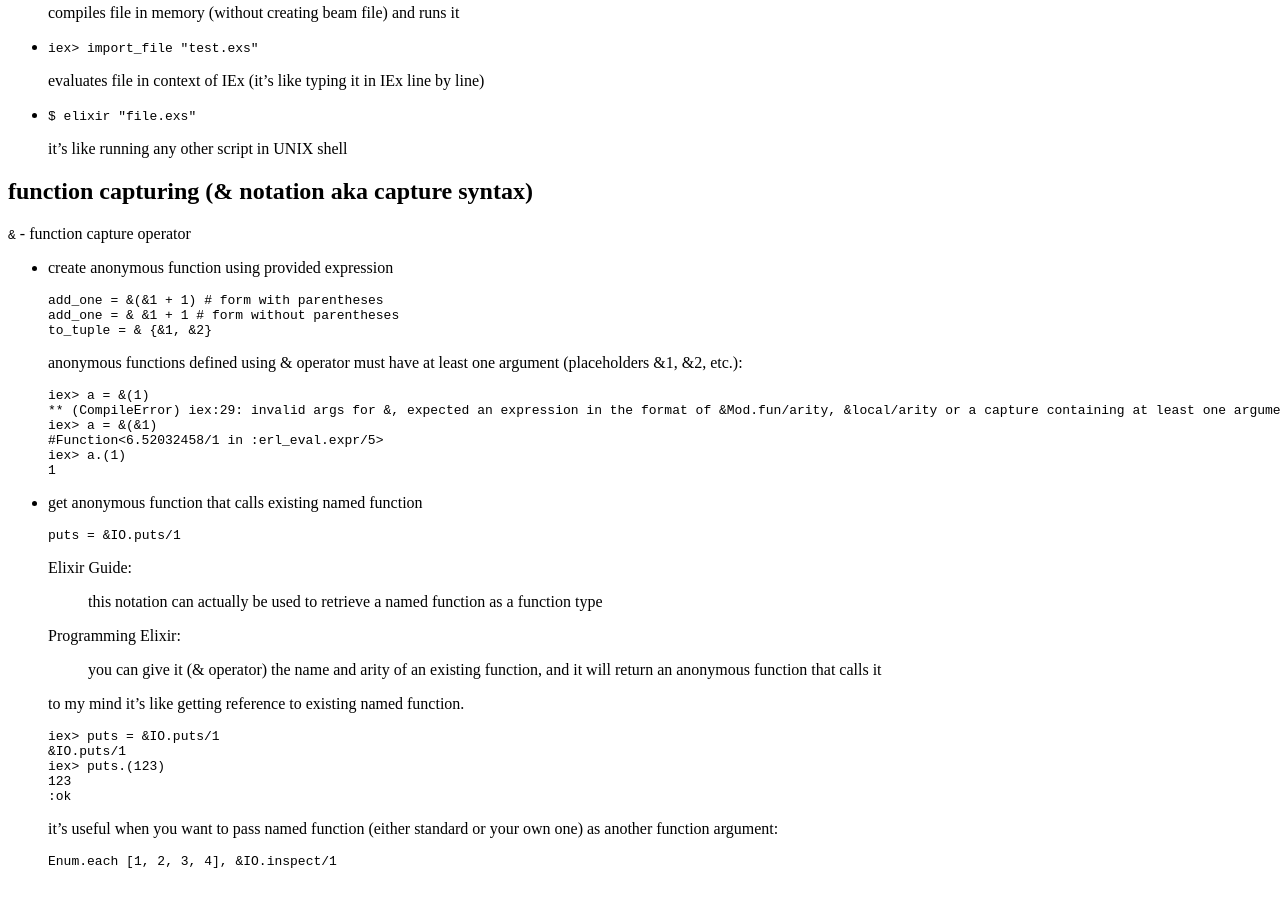
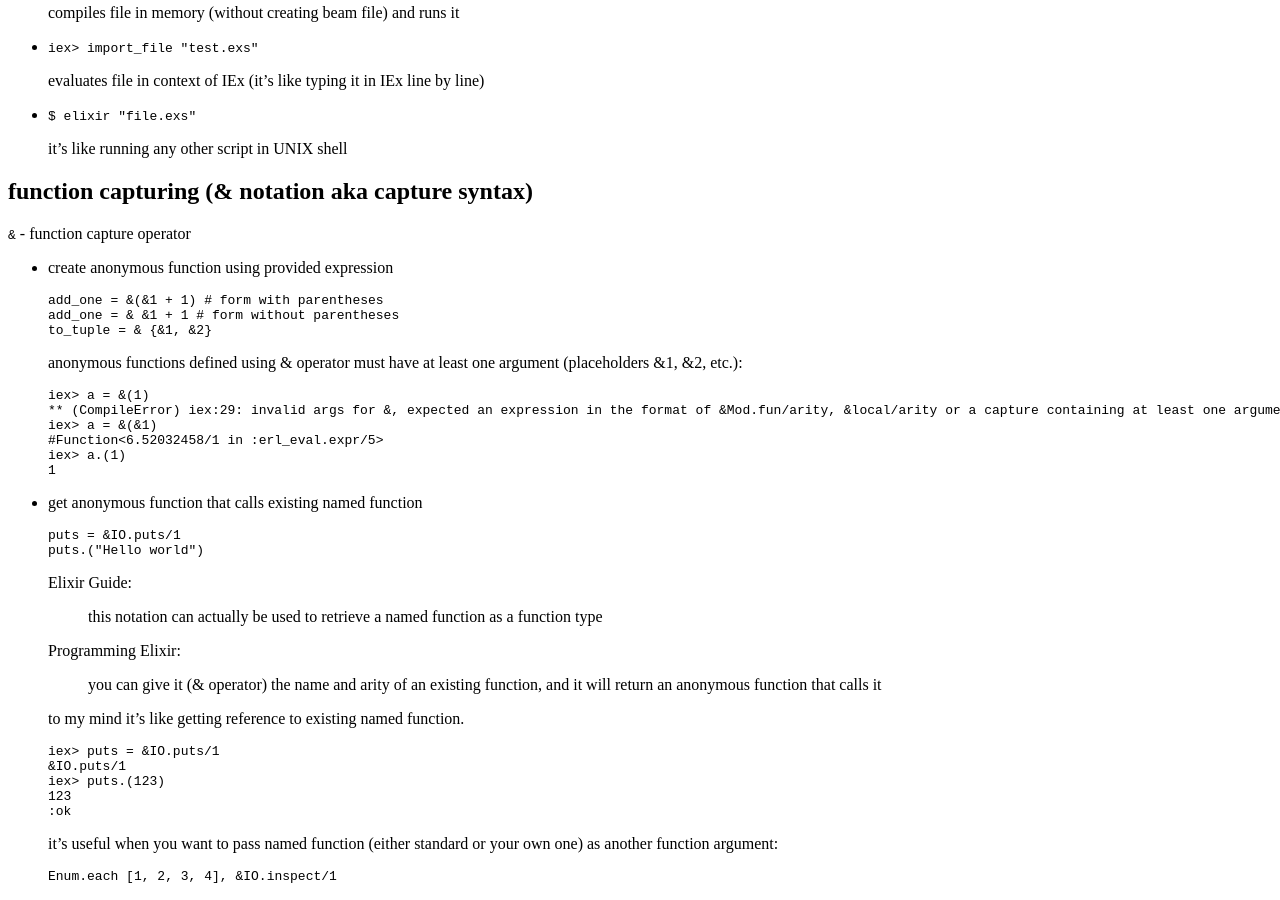
Before and after one commit to tap349/tap349.github.io, a Jekyll site: the page built from _posts/2016-12-31-elixir-notes.md, in a window 1280 px wide and 900 px high, scrolled down 1192 px. Built offline with Jekyll 4.4.1, drawn with Linux system fonts in a browser that asks for light colours.

Commit message:
update 2016-12-31_20:06:01

````diff
--- a/_posts/2016-12-31-elixir-notes.md
+++ b/_posts/2016-12-31-elixir-notes.md
@@ -108,6 +108,7 @@
 
   ```elixir
   puts = &IO.puts/1
+  puts.("Hello world")
   ```
 
   Elixir Guide:
````
